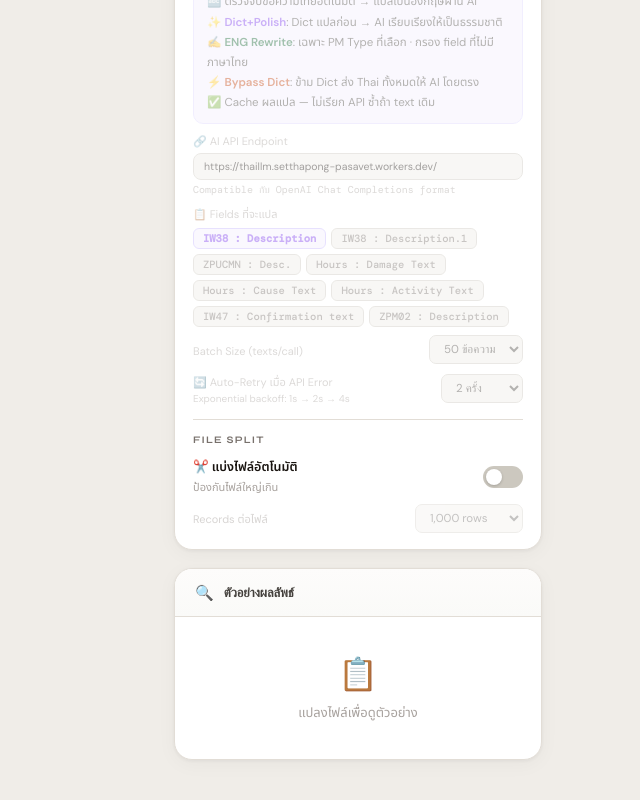
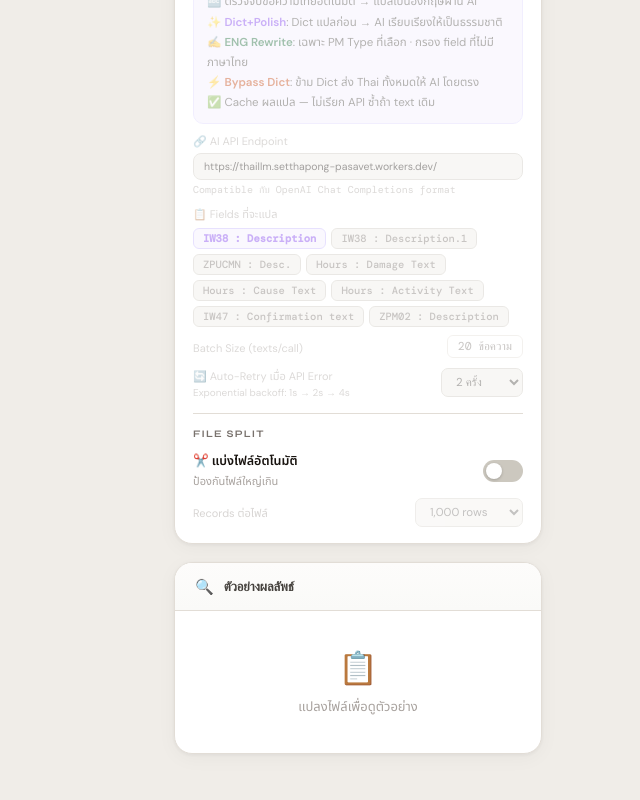
Before and after one commit to rdstockth/sap-excel-converter, a Vue app: page / in a window 1280 px wide. Shown: the part 1419-2219 px from the top of the page, without its empty margins (640-1280 px from the left). Built offline with nearby package versions, Linux system fonts and the light colour scheme.

Commit message:
Update App.vue

```diff
--- a/src/App.vue
+++ b/src/App.vue
@@ -79,7 +79,7 @@ const settings = reactive({
   engRewrite:    false,
   bypassDict:    false,
   aiApiEndpoint: 'https://thaillm.setthapong-pasavet.workers.dev/',
-  batchSize:     50,
+  batchSize:     20,
   maxRetries:    2,
 })
 
@@ -737,12 +737,7 @@ onMounted(() => initWorker())
 
               <div style="display:flex;align-items:center;gap:8px">
                 <div><div class="setting-sub">Batch Size (texts/call)</div></div>
-                <select v-model.number="settings.batchSize" style="margin-left:auto">
-                  <option :value="10">10 ข้อความ</option>
-                  <option :value="20">20 ข้อความ</option>
-                  <option :value="30">30 ข้อความ</option>
-                  <option :value="50">50 ข้อความ</option>
-                </select>
+                <span style="margin-left:auto;font-size:11.5px;font-family:'DM Mono',monospace;color:var(--sub);background:var(--bg2);border:1px solid var(--border);border-radius:6px;padding:3px 10px">20 ข้อความ</span>
               </div>
 
               <div style="display:flex;align-items:center;gap:8px">
```
